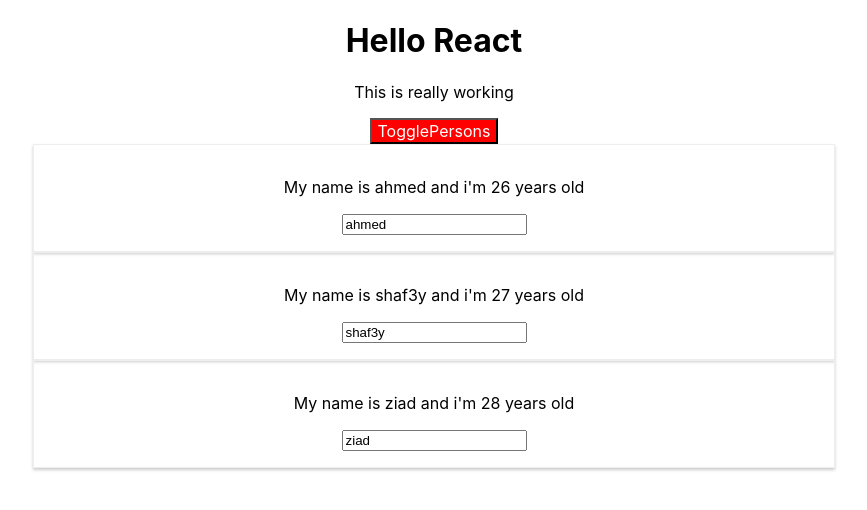
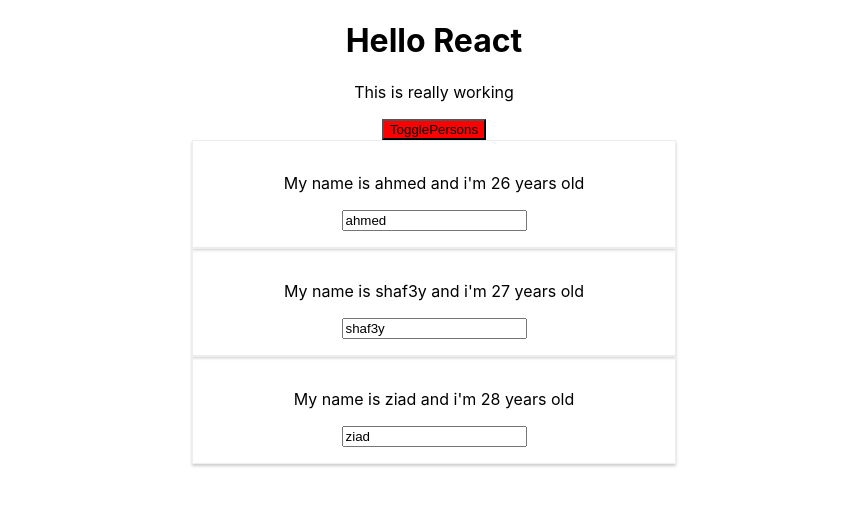
Before and after one commit to Ahmedhemaz/ReactTutorial, a React app: page / in a window 1280 px wide. Shown: the top 510 px of the page, without its empty margins (206-1073 px from the left). Built offline with nearby package versions, Linux system fonts and the light colour scheme.

Commit message:
Styling with css modules

```diff
--- a/src/App.css
+++ /dev/null
@@ -1,9 +0,0 @@
-.App {
-  text-align: center;
-}
-.red{
-  color: red;
-}
-.bold{
-  font-weight: bold;
-}
--- a/src/App.js
+++ b/src/App.js
@@ -1,5 +1,5 @@
 import React, { Component} from 'react';
-import './App.css';
+import classes from  './App.module.css';
 import Person from './Person/Person';
 class App extends Component {
   state = {
@@ -38,17 +38,8 @@
     this.setState({persons: personsTemp});
   }
   render() {
-
-    const style = {
-      backgroundColor : 'green',
-      color: 'white',
-      font: 'inherit',
-      border: '1x solid blue',
-      padding: '8x',
-      cursor: 'pointer',
-
-    }
     let persons = null;
+    let btnClass = '';
     if(this.state.isPersonsShown) {
       persons = (
         <div>
@@ -62,23 +53,23 @@
           })}
         </div>
       )
-      style.backgroundColor = 'red';
+      btnClass = classes.Red;
     }
 
-    const classess = [];
+    const assignedClasses = [];
     if(this.state.persons.length <=2){
-      classess.push('red');
+      assignedClasses.push(classes.red);
     }
     if(this.state.persons.length <=1){
-      classess.push('bold');
+      assignedClasses.push(classes.bold);
     }
 
     return (
-        <div className="App">
+        <div className={classes.App}>
           <h1>Hello React</h1>
-          <p className={classess.join(' ')}>This is really working</p>
+          <p className={assignedClasses.join(' ')}>This is really working</p>
           <button
-          style={style}
+          className={btnClass}
           onClick={this.toggelPersonHandler}>TogglePersons</button>
           {persons}
         </div>
--- /dev/null
+++ b/src/App.module.css
@@ -0,0 +1,32 @@
+.App {
+  text-align: center;
+}
+.red{
+  color: red;
+}
+.bold{
+  font-weight: bold;
+}
+
+.App button{
+  background-color: green;
+  color: 'white';
+  font: 'inherit';
+  border: '1x solid blue';
+  padding: '8x';
+  cursor: pointer;
+}
+
+.App button:hover{
+  background-color: lightgreen;
+  color: black;
+}
+
+.App button.Red{
+  background-color: red;
+}
+
+.App button.Red:hover{
+  background-color: salmon;
+  color: black;
+}
--- a/src/Person/Person.js
+++ b/src/Person/Person.js
@@ -1,8 +1,8 @@
 import React from 'react';
-import './Person.css';
+import classes from './Person.module.css';
 const Person = (props)=>{
     return (
-            <div className='Person'>
+            <div className={classes.Person}>
                 <p onClick={props.click}>My name is {props.name} and i'm {props.age} years old </p>
                 <p>{props.children}</p>
                 <input type='text' onChange={props.nameChanged} value={props.name}/>
--- a/src/Person/Person.css
+++ b/src/Person/Person.module.css
@@ -6,3 +6,9 @@
     padding: 16px;
     text-align: center;
 }
+
+@media (min-width: 500px) {
+    .Person{
+        width: 450px
+    }
+}
```
